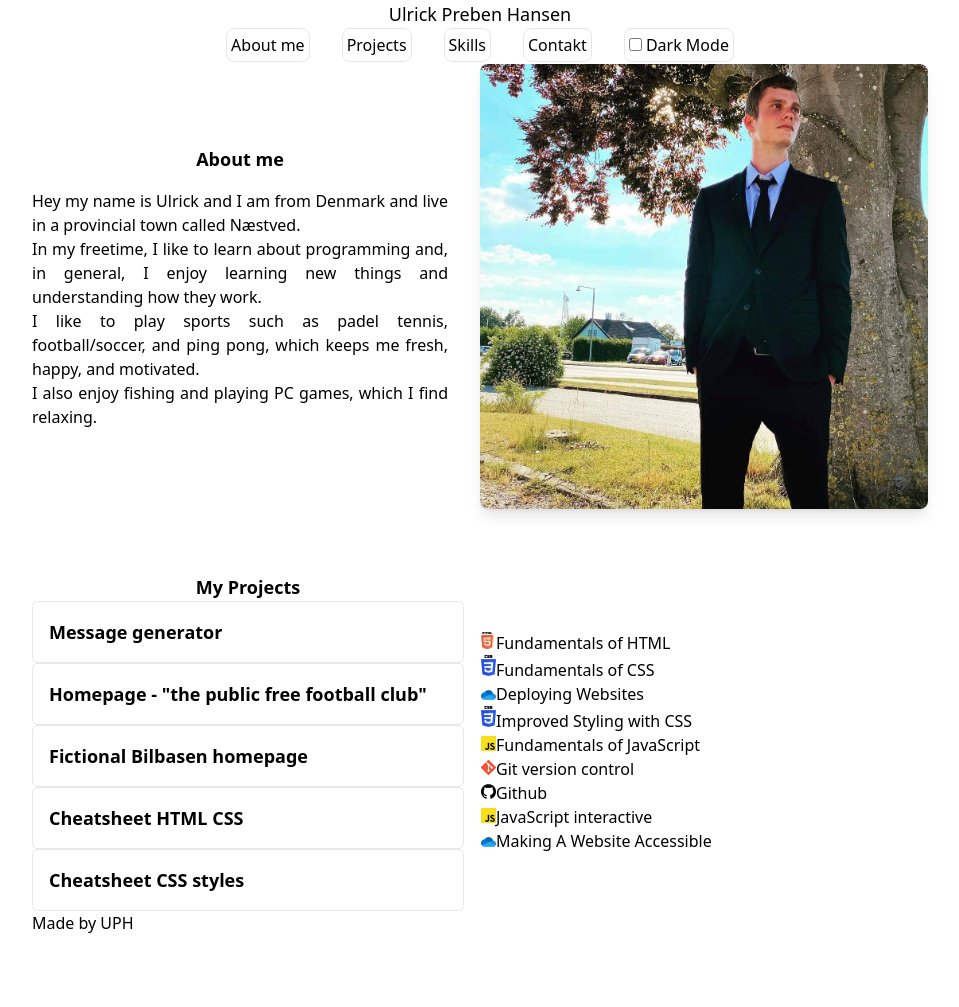
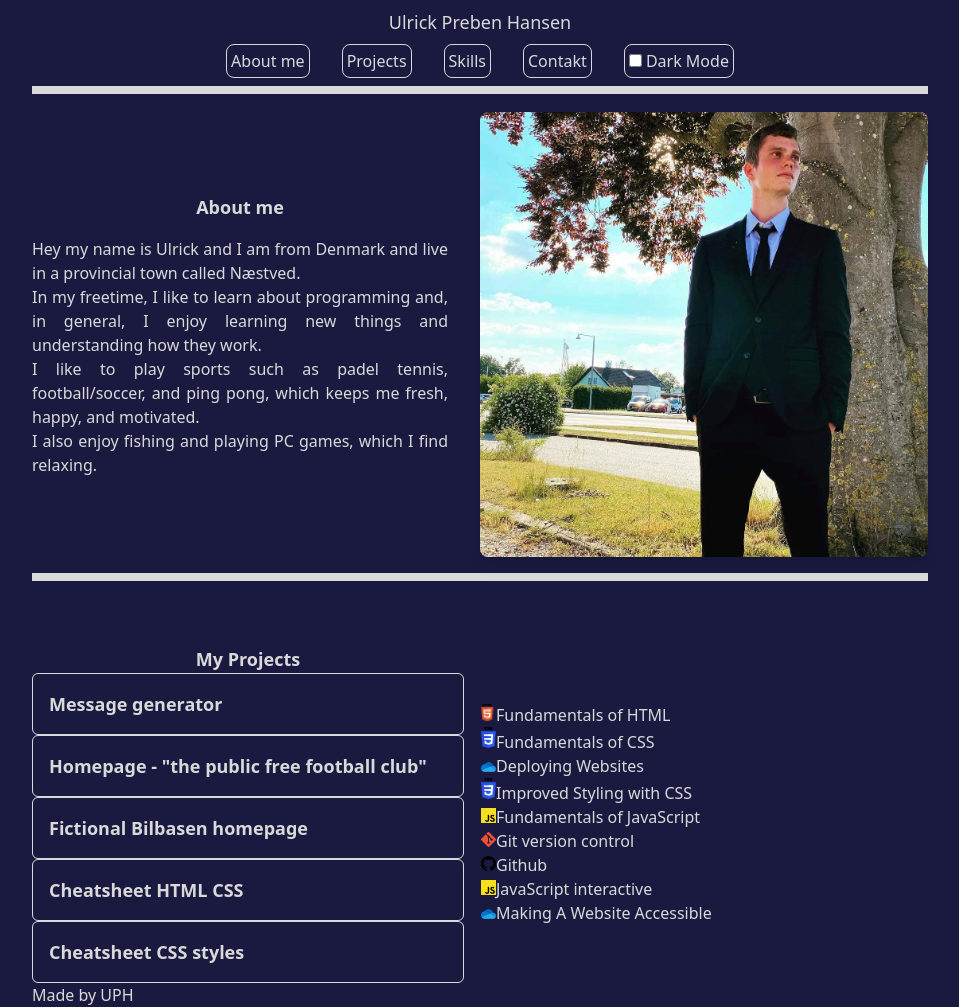
Before and after one commit to Ulrick1432/My_Portfolio, a website: page src/index.html in a window 1280 px wide. Shown: the whole page, without its empty margins (160-1119 px from the left). Before the commit the page ends 935 px from the top, so only its background shows below. Drawn offline with Linux system fonts and the light colour scheme.

Commit message:
custom colors added to tailwind config and added to the html elements

```diff
--- a/src/index.html
+++ b/src/index.html
@@ -9,10 +9,10 @@
     <meta name="keywords" content="HTML, CSS, JavaScript">
     <meta name="viewport" content="width=device-width, initial-scale=1.0">
 </head>
-<Body class="flex flex-col max-w-4xl m-auto ">
-    <header class="flex flex-col fixed top-0 left-0 right-0 max-w-4xl m-auto">
-        <h1 class="text-center text-lg">Ulrick Preben Hansen</h1>
-        <nav class="flex flex-row space-x-4">
+<Body class="flex flex-col max-w-4xl m-auto bg-background text-primary">
+    <header class="flex flex-col bg-background fixed top-0 left-0 right-0 max-w-4xl m-auto border-b-8">
+        <h1 class="text-center text-lg mb-2 mt-2">Ulrick Preben Hansen</h1>
+        <nav class="flex flex-row space-x-4 mb-2">
             <ul role="list" class="flex space-x-8 justify-center w-full ">
                 <li class="p-1 border rounded-lg hover:shadow-lg" >
                     <a href="index.html">About me</a>
@@ -30,12 +30,11 @@
                     <input type="checkbox" id="input-color-switch">
                     <label for="input-color-switch" class="cursor-pointer">Dark Mode</label>
                 </div>
-
             </ul>
         </nav>
     </header>
-    <main class="mt-16">
-        <section class="flex  md:flex-row items-center md:space-x-8">
+    <main class="mt-28">
+        <section class="flex md:flex-row items-center md:space-x-8 border-b-8 pb-4">
             <div class="md:w-1/2">
                 <h2 class="text-center text-lg font-bold">About me</h2>
                 <p class="text-justify mt-4">
--- a/tailwind.config.js
+++ b/tailwind.config.js
@@ -2,6 +2,11 @@
 module.exports = {
   content: ["./src/**/*.{html,js}"],
   theme: {
+    colors: {
+      'background': '#1A1A40',
+      'primary': '#D9D9D9',
+      'secondary': '#41469E'
+    },
     extend: {},
   },
   plugins: [],
```
Also changed, not shown: src/output.css.
